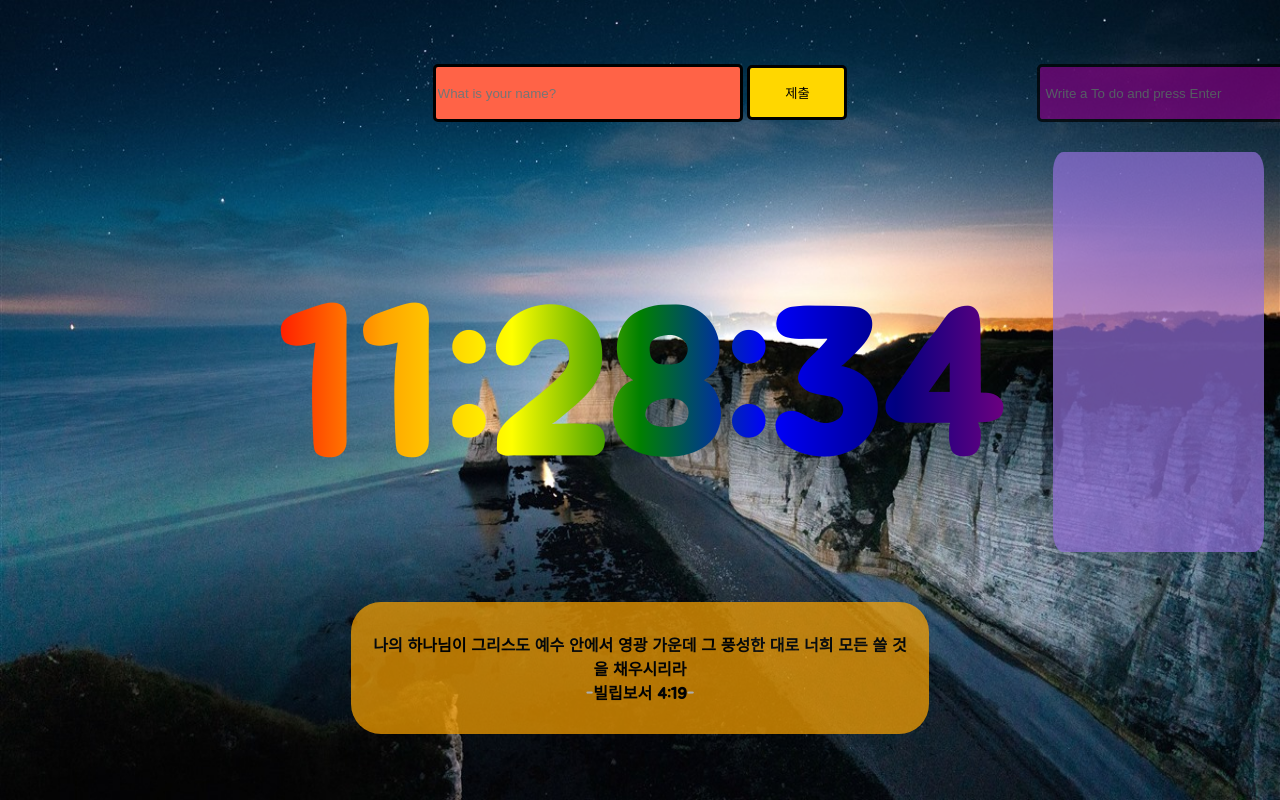
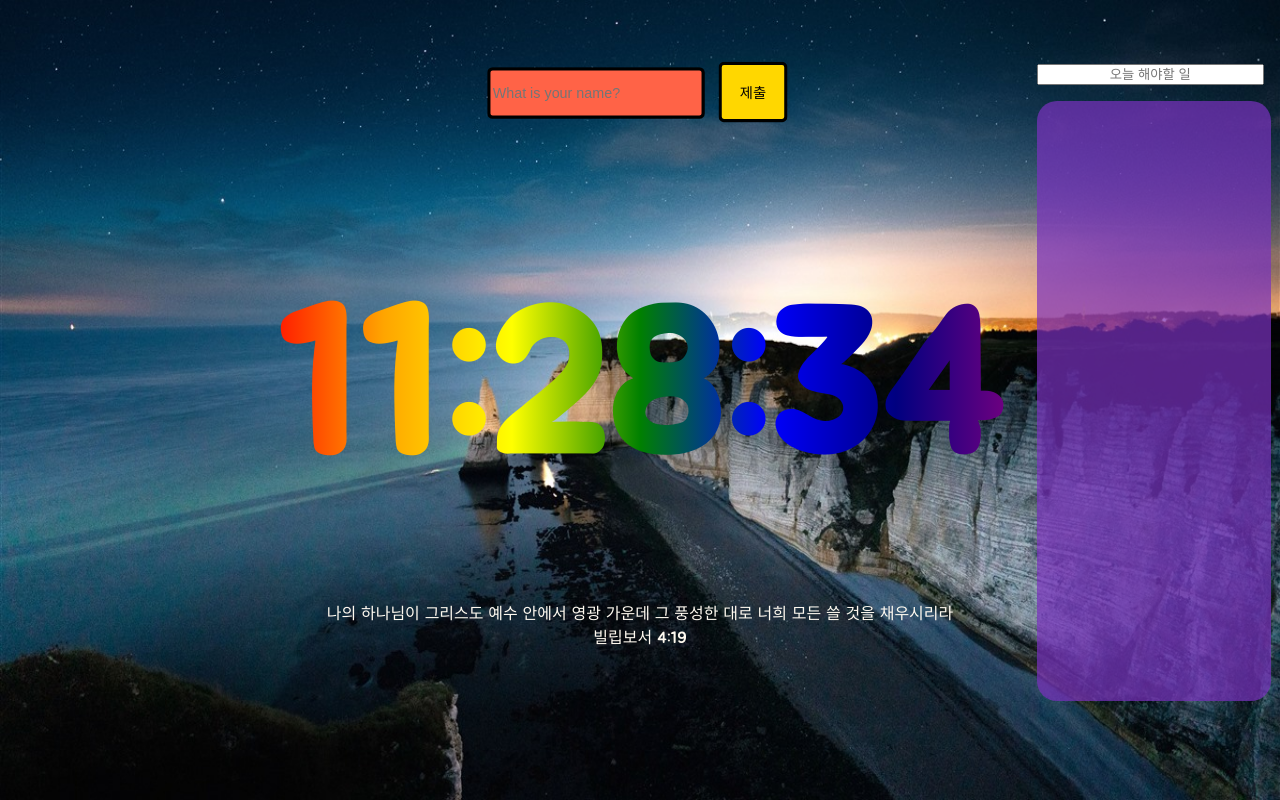
Before and after one commit to UkdongKim/study, a plain HTML site: page index.html in a window 1280 px wide. Drawn offline with Linux system fonts and the light colour scheme.

Commit message:
third commit

```diff
--- a/css/style.css
+++ b/css/style.css
@@ -1,7 +1,7 @@
 
 html, body{
-    padding: 0px;
-    margin: 0px;
+    padding: 0;
+    margin: 0;
     font-family: 'Jua', sans-serif;
     width: 100%;
     height: 100%;
@@ -38,12 +38,10 @@ img{
 
 .wrap .left{
     width: 20%;
-
 }
 
 .wrap .center{
     width: 60%;
-
 }
 
 .wrap .right{
@@ -51,26 +49,32 @@ img{
     float: right;
 }
 
+.wrap .center #login-form input{
+    animation: heart 1.5s infinite ease-in-out alternate;
+}
 
 .wrap .center input:first-child{
-    width: 300px;
-    height: 50px;
+    width: 15vw;
+    height: 5vh;
     background-color: tomato;
     border: 3px solid black;
     border-radius: 5px;
 }
 
 .wrap .center input:last-child{
-    width: 100px;
-    height: 55px;
+    width: 5vw;
+    height: 7vh;
     background-color: gold;
     border: 3px solid black;
     border-radius: 5px;
+    margin-left: 20px;
 }
 
 .wrap .center #login-form{
     margin-bottom: 150px;
 }
+
+
 
 .wrap .center #greeting{
     margin-top: -5px;
@@ -84,44 +88,68 @@ img{
     font-weight: bold;
     font-size: 25vh;
     margin: 0 auto 80px auto;
+    transition: 1.5s;
+}
 
+.wrap .center #clock:hover{
+    transform: scale(1.5);
 }
 
 
 .wrap #quote{
-    width: 70%;
     margin: 0 auto;
-    background-color: orange;
-    overflow: hidden;
-    border-radius: 30px;
-    opacity: 70%;
-    padding: 30px 20px;
-
+    transition: 1.5s;
 }
 
+.wrap #quote:hover{
+    transform: skew(180deg);
+}
+
+
 .wrap #quote span{
-    margin-top: 40px;
-    color: black;
-    font-weight: bold;
+    color: floralwhite;
+}
+
+.wrap .right{
 
 }
 
 .wrap .right input{
-    width: 300px;
-    height: 50px;
-    background-color: purple;
-    border: 3px solid black;
-    border-radius: 5px;
-    opacity: 70%;
+    display: block;
+    float: left;
+    width: 90%;
+    margin: 0 auto;
+    text-align: center;
 }
 
+.wrap .right input:focus{
+    border: 5px red solid;
+    animation: heart 1.5s infinite ease-in-out alternate;
+}
+
+
+@keyframes heart {
+    0%{
+
+    }
+    100%{
+        transform: scale(1.1);
+    }
+}
+
+
+
+
 .right #todo-list{
+    float: left;
     list-style: none;
-    height: 50%;
-    width: 70%;
-    margin: 30px auto;
-    border-radius: 5%;
-    background-color: mediumpurple;
-    opacity: 70%;
-    color: black;
+    width: 80%;
+    height: 70%;
+    background-color: rgba(122,49,191,0.7);
+    padding: 20px;
+    border-radius: 20px
 }
+
+.right #todo-list li{
+    margin-bottom: 20px;
+}
--- a/index.html
+++ b/index.html
@@ -37,14 +37,14 @@
 
 		<div id="quote">
 			<span></span><br>
-			-<span></span>-
+			<span></span>
 		</div>
 	</div>
 
 	<!--우측-->
 	<div class="right">
 		<form id="toDo-form">
-			<input required type="text" placeholder=" Write a To do and press Enter">
+			<input required type="text" placeholder="오늘 해야할 일">
 		</form>
 		<ul id="todo-list"></ul>
 	</div>
```
